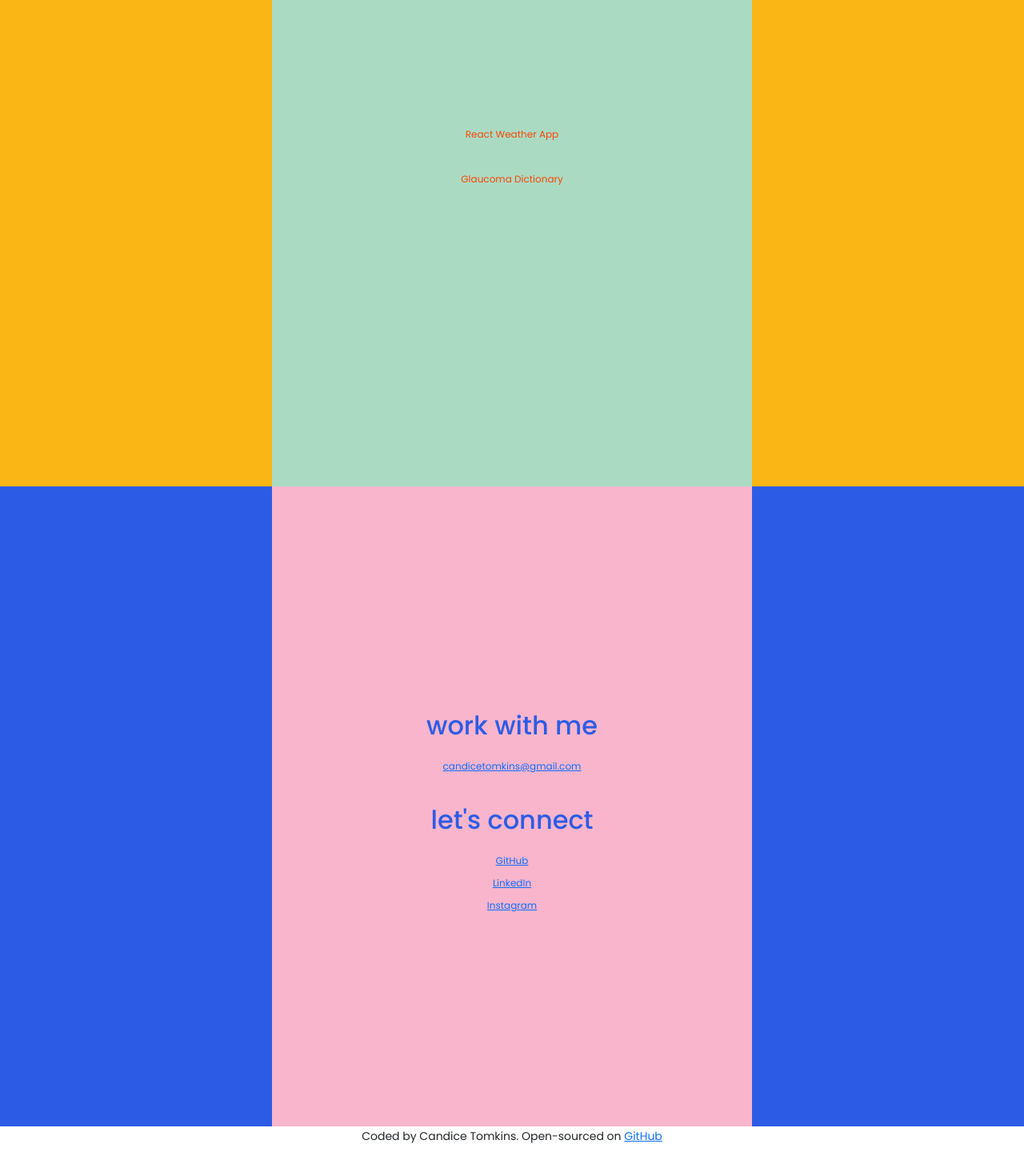
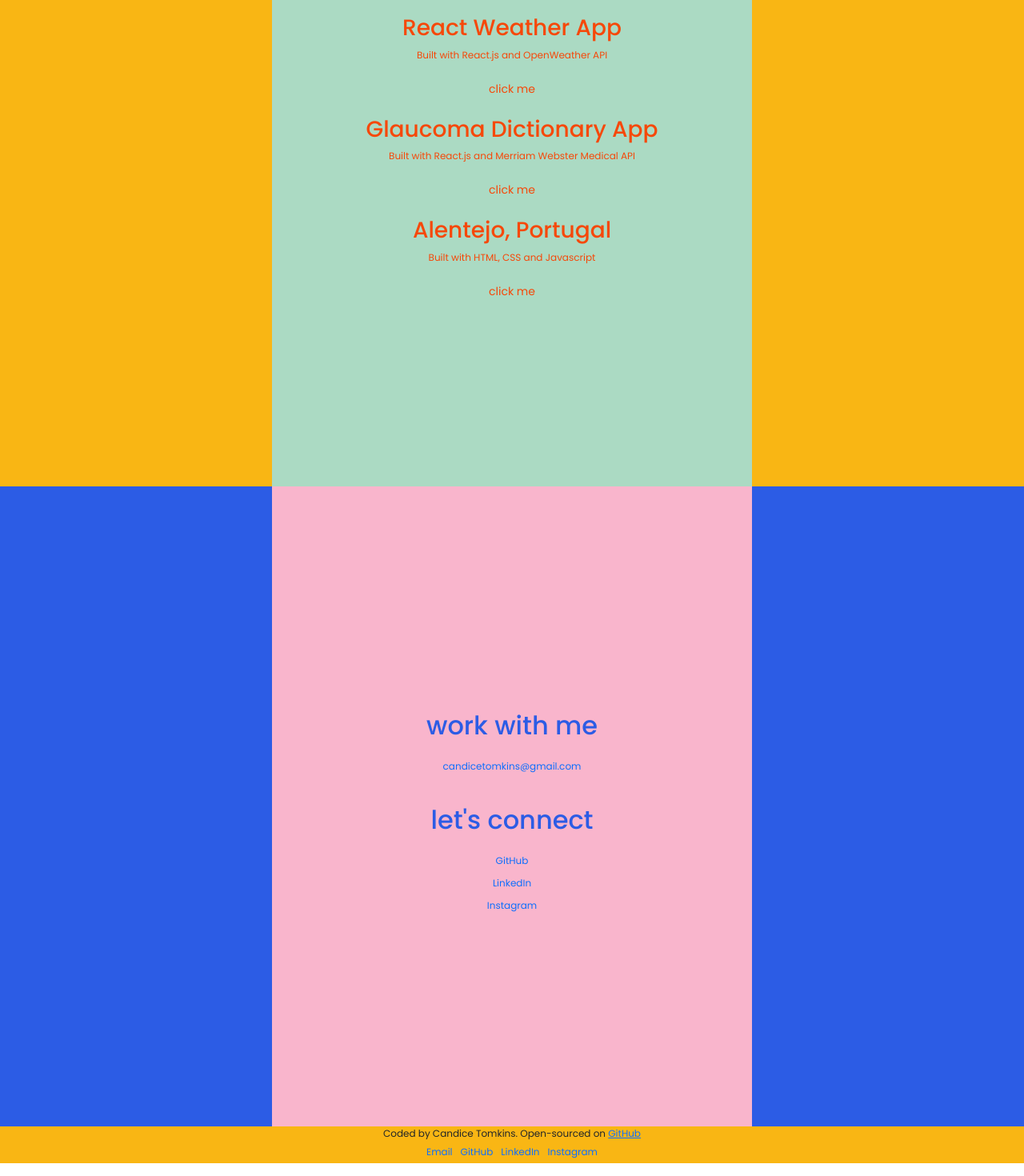
Before and after one commit to CandiceTomkins/cascais-mini-guide, a React (Create React App) app: page / in a window 1280 px wide. Shown: the part 1792-3262 px from the top of the page at 80% size. Before the commit the page ends 3224 px from the top, so only its background shows below. Built offline with nearby package versions, Linux system fonts and the light colour scheme.

Commit message:
updated project comp, added footer, css tweaks

```diff
--- a/src/App.css
+++ b/src/App.css
@@ -11,7 +11,6 @@
 
   max-width: 150px;
   border-radius: 50%;
-
   -moz-box-shadow: 0 0 60px white;
 -webkit-box-shadow:  0 0 60px white;
 box-shadow: 0px 0px 60px white;
@@ -49,6 +48,10 @@ font-weight: 600;
 
 }
 
-.App-link {
-  color: #61dafb;
+
+
+
+footer{
+  font-size: 12px;
+  background-color: #F9B614;
 }
--- a/src/App.js
+++ b/src/App.js
@@ -19,7 +19,11 @@ function App() {
       <About/>
       <Projects/>
       <Contact/>
-<small>Coded by Candice Tomkins. Open-sourced on <a href="https://github.com/CandiceTomkins" alt="GitHub">GitHub</a></small>
+<footer><p>Coded by Candice Tomkins. Open-sourced on <a href="https://github.com/CandiceTomkins" alt="GitHub">GitHub</a><br/>
+<a href="mailto:candicetomkins@gmail.com" alt="email-address" className="social-link">Email</a>
+<a href="https://github.com/CandiceTomkins" alt="GitHub" className="social-link">GitHub</a>
+            <a href="https://www.linkedin.com/in/candice-tomkins-3b2129102" alt="linkedin-link" className="social-link">LinkedIn</a>
+            <a href="https://instagram.com/candytomkinstravels" alt="instagram-link" className="social-link">Instagram</a></p></footer>
     </div>
 
   );
--- a/src/Contact.css
+++ b/src/Contact.css
@@ -23,12 +23,14 @@
       font-size: 12px;
       display: inline-flex;
       margin: 5px;
+      text-decoration: none;
 
   }
 
   .social-link:hover{
     font-size: 18px;
     color: #F64809;
+    text-decoration: none;
 
 
 }
--- a/src/Projects.css
+++ b/src/Projects.css
@@ -23,20 +23,22 @@
     font-size: 18px;
 
  }
+ p{
+     font-size: 12px;
+ }
 
 
   .btn-project{
 
       color: #F64809;
-      padding: 5px, 10px;
-      font-size: 12px;
+      font-size: 14px;
 
   }
 
   .btn-project:hover{
      transition: ease-in-out all 2ms;
-
     color:  #2C5CE5;
     font-size: 18px;
 
+
 }
--- a/src/Projects.js
+++ b/src/Projects.js
@@ -8,15 +8,20 @@ export default function Projects () {
         <div className="project-section">
 
 
+          <h3>React Weather App</h3>
+          <p className="project-paragraph">Built with React.js and OpenWeather API</p>
+          <a href="https://dreamy-bose-b80498.netlify.app/" className="btn btn-project mb-3">click me</a>
 
 
-          <h3><a href="https://dreamy-bose-b80498.netlify.app/" className="btn btn-project mb-3">React Weather App</a></h3>
+          <h3>Glaucoma Dictionary App</h3>
+          <p className="project-paragraph">Built with React.js and Merriam Webster Medical API</p>
+          <a href="https://fervent-euler-2f8d75.netlify.app/" className="btn btn-project mb-3">click me</a>
 
 
+          <h3>Alentejo, Portugal</h3>
+          <p className="project-paragraph">Built with HTML, CSS and Javascript</p>
+          <a href="https://www.shecodes.io/workshops/shecodes-basics-275631ab-9840-4885-a6a8-5afa8911fe76/projects/434164" className="btn btn-project mb-3">click me</a>
 
-
-
-          <h3><a href="https://fervent-euler-2f8d75.netlify.app/" className="btn btn-project mb-3">Glaucoma Dictionary</a></h3>
                    </div>
 
                </div>
```
